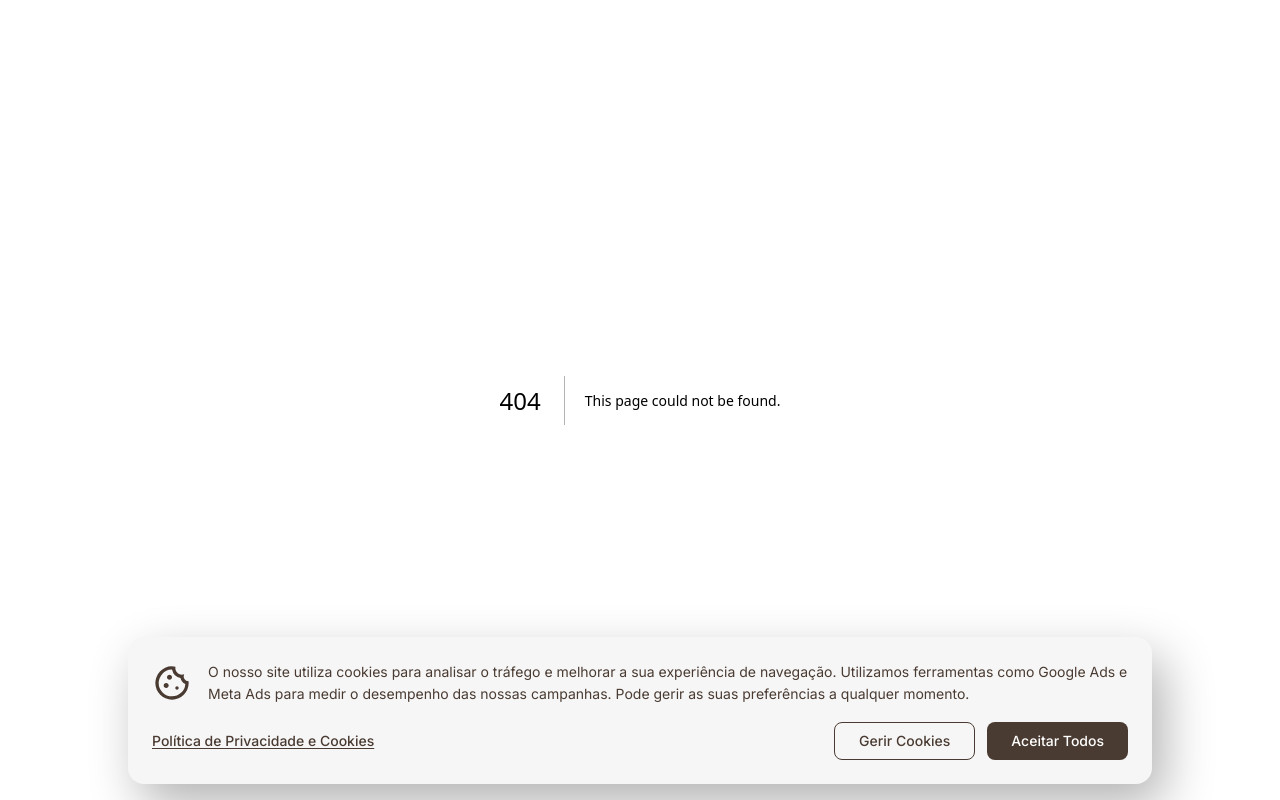
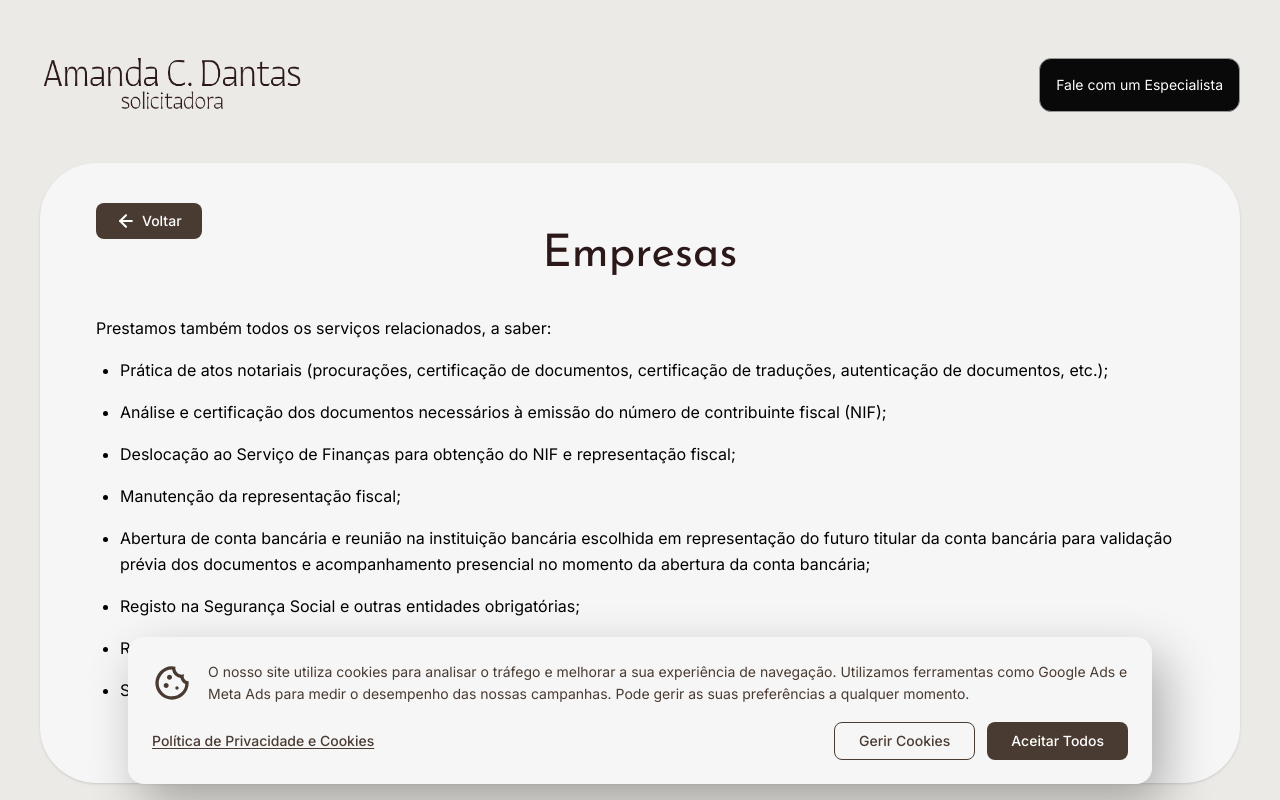
Before and after one commit to mateusabreucn/nacionalidade-portuguesa, a Next.js app: page /empresas in a window 1280 px wide. Before the commit this address had no page. Shown: the top 800 px of the page. Built offline with nearby package versions, Linux system fonts and the light colour scheme.

Commit message:
feat: criação da página de serviços de empresas

```diff
--- /dev/null
+++ b/app/components/Empresas/Content.tsx
@@ -0,0 +1,50 @@
+import CardBranco from "../CardBranco";
+
+export default function EmpresasContent() {
+  const paragraphClass = "text-base leading-relaxed mb-4";
+  const listClass = "list-disc pl-6 space-y-2 mb-4";
+
+  return (
+    <CardBranco titulo="Empresas" showBackButton>
+      <div className="text-font-secondary text-left mx-auto max-w-4xl">
+        <p className={paragraphClass}>
+          Prestamos também todos os serviços relacionados, a saber:
+        </p>
+
+        <ul className={listClass}>
+          <li className={paragraphClass}>
+            Prática de atos notariais (procurações, certificação de documentos,
+            certificação de traduções, autenticação de documentos, etc.);
+          </li>
+          <li className={paragraphClass}>
+            Análise e certificação dos documentos necessários à emissão do
+            número de contribuinte fiscal (NIF);
+          </li>
+          <li className={paragraphClass}>
+            Deslocação ao Serviço de Finanças para obtenção do NIF e
+            representação fiscal;
+          </li>
+          <li className={paragraphClass}>
+            Manutenção da representação fiscal;
+          </li>
+          <li className={paragraphClass}>
+            Abertura de conta bancária e reunião na instituição bancária
+            escolhida em representação do futuro titular da conta bancária para
+            validação prévia dos documentos e acompanhamento presencial no
+            momento da abertura da conta bancária;
+          </li>
+          <li className={paragraphClass}>
+            Registo na Segurança Social e outras entidades obrigatórias;
+          </li>
+          <li className={paragraphClass}>
+            Representação junto de várias empresas de serviços para ativação dos
+            mesmos (eletricidade, gás, água, telefone, televisão, correios); e
+          </li>
+          <li className={paragraphClass}>
+            Sede e domicílio fiscal dos nossos clientes.
+          </li>
+        </ul>
+      </div>
+    </CardBranco>
+  );
+}
--- /dev/null
+++ b/app/empresas/page.tsx
@@ -0,0 +1,23 @@
+import Header from "../Header";
+import Footer from "../Footer";
+import EmpresasContent from "../components/Empresas/Content";
+
+export default function EmpresasPage() {
+  return (
+    <div
+      className="
+        flex flex-col
+        p-6 md:p-10
+        min-h-screen max-w-screen-2xl
+        mx-auto
+        bg-bg-primary
+      "
+    >
+      <Header showNavLinks={false} />
+      <main>
+        <EmpresasContent />
+      </main>
+      <Footer />
+    </div>
+  );
+}
```
